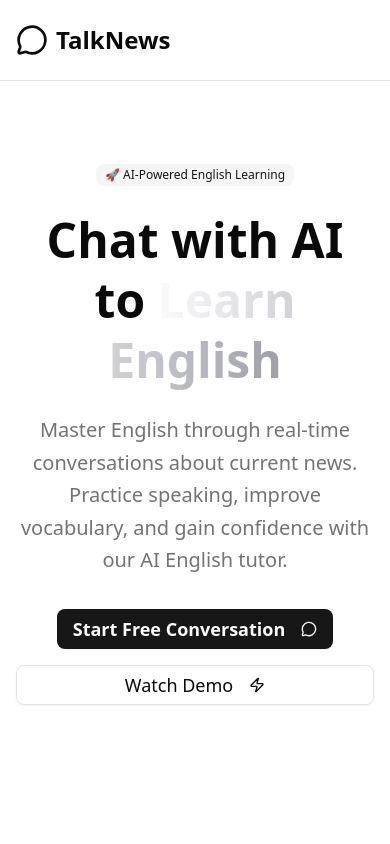
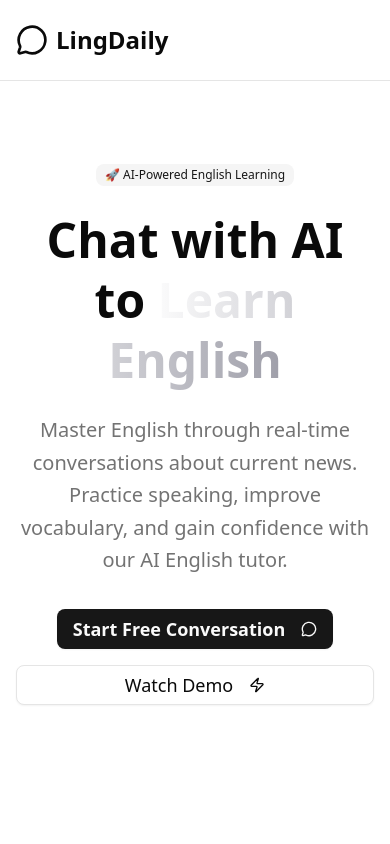
Before and after one commit to JackYinpei/talk-news, a Next.js app: page / in a window 390 px wide. Shown: the top 844 px of the page. Built offline with nearby package versions, Linux system fonts and the light colour scheme; no server answers.

Commit message:
rename: proj named with LingDaily instead talknews

```diff
--- a/app/api/news/route.js
+++ b/app/api/news/route.js
@@ -27,7 +27,7 @@ export async function GET(req) {
       cache: 'no-store',
       // Some servers behave better with a UA
       headers: {
-        'User-Agent': 'TalkNews/1.0 (+https://talknews.ai)'
+        'User-Agent': 'LingDaily/1.0 (+https://talknews.ai)'
       }
     });
 
--- a/app/components/HomePageClient.jsx
+++ b/app/components/HomePageClient.jsx
@@ -14,9 +14,9 @@ const I18N = {
   en: {
     nav: { features: 'Features', how: 'How it Works', reviews: 'Reviews', startLearning: 'Start Learning', signIn: 'Sign In', signOut: 'Sign Out', talk: 'Talk', history: 'History' },
     hero: { badge: 'AI-Powered English Learning', h1Prefix: 'Chat with AI to', h1Highlight: 'Learn English', desc: 'Master English through real-time conversations about current news. Practice speaking, improve vocabulary, and gain confidence with our AI English tutor.', primaryBtn: 'Start Free Conversation', secondaryBtn: 'Watch Demo' },
-    features: { title: 'Why Choose TalkNews?', subtitle: 'Learn English naturally through AI conversations about real-world topics', card1Title: 'Real-Time Conversations', card1Desc: 'Practice speaking English with AI that understands context and provides instant feedback on your pronunciation and grammar.', card2Title: 'Current News Topics', card2Desc: 'Stay informed while learning. Discuss trending news stories to build vocabulary and cultural understanding.', card3Title: 'Personalized Learning', card3Desc: 'AI adapts to your learning level and interests, providing customized conversations that match your progress.' },
+    features: { title: 'Why Choose LingDaily?', subtitle: 'Learn English naturally through AI conversations about real-world topics', card1Title: 'Real-Time Conversations', card1Desc: 'Practice speaking English with AI that understands context and provides instant feedback on your pronunciation and grammar.', card2Title: 'Current News Topics', card2Desc: 'Stay informed while learning. Discuss trending news stories to build vocabulary and cultural understanding.', card3Title: 'Personalized Learning', card3Desc: 'AI adapts to your learning level and interests, providing customized conversations that match your progress.' },
     how: { title: 'How It Works', subtitle: 'Three simple steps to start improving your English today', step1Title: 'Choose a News Topic', step1Desc: 'Select from current news stories that interest you, from technology to global events.', step2Title: 'Start Talking', step2Desc: 'Engage in natural conversation with our AI tutor about the topic you chose.', step3Title: 'Learn & Improve', step3Desc: 'Receive real-time feedback, learn new vocabulary, and track your progress.' },
-    benefits: { title: 'Perfect for English Learners', bullets: ['Practice speaking without judgment','Learn vocabulary in context','Improve pronunciation with AI feedback','Stay updated with global news','Learn at your own pace, 24/7'], rating: '4.9/5 from 1000+ learners', quote: '“TalkNews helped me improve my English speaking skills faster than any other method. The AI conversations feel natural and the news topics keep me engaged.”', cite: '— Sarah K., International Student' },
+    benefits: { title: 'Perfect for English Learners', bullets: ['Practice speaking without judgment','Learn vocabulary in context','Improve pronunciation with AI feedback','Stay updated with global news','Learn at your own pace, 24/7'], rating: '4.9/5 from 1000+ learners', quote: '“LingDaily helped me improve my English speaking skills faster than any other method. The AI conversations feel natural and the news topics keep me engaged.”', cite: '— Sarah K., International Student' },
     cta: { title: 'Ready to Master English?', subtitle: 'Join thousands of learners who are improving their English through AI-powered conversations', primaryBtn: 'Start Your Free Conversation', note: 'No credit card required • Start learning immediately' },
     footer: { features: 'Features', learning: 'Learning', support: 'Support', aiConversations: 'AI Conversations', newsTopics: 'News Topics', progressTracking: 'Progress Tracking', startLearning: 'Start Learning', conversationHistory: 'Conversation History', tipsGuides: 'Tips & Guides', helpCenter: 'Help Center', contactUs: 'Contact Us', privacy: 'Privacy Policy', rights: 'All rights reserved. Chat with AI to learn English.' },
     start: { learningLabel: 'Learning', nativeLabel: 'Native' },
@@ -24,9 +24,9 @@ const I18N = {
   zh: {
     nav: { features: '功能', how: '使用方式', reviews: '评价', startLearning: '开始学习', signIn: '登录', signOut: '退出登录', talk: '对话', history: '历史' },
     hero: { badge: 'AI 驱动的英语学习', h1Prefix: '和 AI 对话来', h1Highlight: '学习英语', desc: '通过与 AI 围绕实时新闻进行对话学习英语。练习口语、提升词汇量，并获得自信。', primaryBtn: '开始免费对话', secondaryBtn: '观看演示' },
-    features: { title: '为什么选择 TalkNews？', subtitle: '通过与 AI 讨论真实话题，自然地学习英语', card1Title: '实时对话', card1Desc: '与能理解上下文的 AI 进行口语练习，获得关于发音和语法的即时反馈。', card2Title: '时事新闻主题', card2Desc: '在学习的同时保持信息更新。讨论热门新闻，构建词汇与文化理解。', card3Title: '个性化学习', card3Desc: 'AI 会根据你的水平和兴趣定制对话，匹配你的学习进度。' },
+    features: { title: '为什么选择 LingDaily？', subtitle: '通过与 AI 讨论真实话题，自然地学习英语', card1Title: '实时对话', card1Desc: '与能理解上下文的 AI 进行口语练习，获得关于发音和语法的即时反馈。', card2Title: '时事新闻主题', card2Desc: '在学习的同时保持信息更新。讨论热门新闻，构建词汇与文化理解。', card3Title: '个性化学习', card3Desc: 'AI 会根据你的水平和兴趣定制对话，匹配你的学习进度。' },
     how: { title: '如何使用', subtitle: '三步开始高效提升英语', step1Title: '选择新闻话题', step1Desc: '在科技、全球事件等当前新闻中选择你感兴趣的话题。', step2Title: '开始对话', step2Desc: '围绕你选择的话题，与我们的 AI 导师自然交流。', step3Title: '学习与提升', step3Desc: '获得实时反馈，学习新词汇，并跟踪你的进步。' },
-    benefits: { title: '英语学习者的理想选择', bullets: ['无压力的口语练习','在语境中学习词汇','AI 帮助改进发音','持续了解全球资讯','随时随地按节奏学习'], rating: '来自 1000+ 学员的 4.9/5 评分', quote: '“TalkNews 让我口语提升更快。与 AI 的对话很自然，新闻话题也让我保持兴趣。”', cite: '— Sarah K., 国际学生' },
+    benefits: { title: '英语学习者的理想选择', bullets: ['无压力的口语练习','在语境中学习词汇','AI 帮助改进发音','持续了解全球资讯','随时随地按节奏学习'], rating: '来自 1000+ 学员的 4.9/5 评分', quote: '“LingDaily 让我口语提升更快。与 AI 的对话很自然，新闻话题也让我保持兴趣。”', cite: '— Sarah K., 国际学生' },
     cta: { title: '准备好掌握英语了吗？', subtitle: '加入数千学员，通过 AI 对话不断提升英语', primaryBtn: '开始你的免费对话', note: '无需信用卡 • 立即开始学习' },
     footer: { features: '功能', learning: '学习', support: '支持', aiConversations: 'AI 对话', newsTopics: '新闻话题', progressTracking: '进度追踪', startLearning: '开始学习', conversationHistory: '对话历史', tipsGuides: '技巧与指南', helpCenter: '帮助中心', contactUs: '联系我们', privacy: '隐私政策', rights: '版权所有。和 AI 对话学习英语。' },
     start: { learningLabel: '学习语言', nativeLabel: '母语' },
@@ -34,9 +34,9 @@ const I18N = {
   ja: {
     nav: { features: '機能', how: '使い方', reviews: 'レビュー', startLearning: '学習を始める', signIn: 'サインイン', signOut: 'サインアウト', talk: '会話', history: '履歴' },
     hero: { badge: 'AI で英語学習', h1Prefix: 'AIと会話して', h1Highlight: '英語を学ぶ', desc: 'ニュースに関するリアルタイム会話で英語を習得。スピーキング練習、語彙力アップ、自信を獲得しよう。', primaryBtn: '無料で会話を開始', secondaryBtn: 'デモを見る' },
-    features: { title: 'TalkNews を選ぶ理由', subtitle: '実世界のトピックについて AI と会話し、自然に英語を学ぶ', card1Title: 'リアルタイム会話', card1Desc: '文脈を理解する AI と英会話練習。発音や文法の即時フィードバック。', card2Title: '最新ニュースの話題', card2Desc: '学びながら情報収集。トレンドのニュースで語彙と文化理解を養う。', card3Title: 'パーソナライズ学習', card3Desc: 'レベルや興味に合わせて会話を最適化。あなたの進度にマッチ。' },
+    features: { title: 'LingDaily を選ぶ理由', subtitle: '実世界のトピックについて AI と会話し、自然に英語を学ぶ', card1Title: 'リアルタイム会話', card1Desc: '文脈を理解する AI と英会話練習。発音や文法の即時フィードバック。', card2Title: '最新ニュースの話題', card2Desc: '学びながら情報収集。トレンドのニュースで語彙と文化理解を養う。', card3Title: 'パーソナライズ学習', card3Desc: 'レベルや興味に合わせて会話を最適化。あなたの進度にマッチ。' },
     how: { title: '使い方', subtitle: '3 ステップで英語力を向上', step1Title: 'ニューストピックを選ぶ', step1Desc: 'テクノロジーから国際情勢まで、気になるニュースを選択。', step2Title: '会話を始める', step2Desc: '選んだトピックについて AI チューターと自然に会話。', step3Title: '学び、上達する', step3Desc: 'リアルタイムのフィードバックを受け、語彙を学び、進捗を追跡。' },
-    benefits: { title: '英語学習者に最適', bullets: ['気軽にスピーキング練習','文脈で語彙を学ぶ','AI で発音を改善','世界のニュースを把握','いつでも自分のペースで'], rating: '1000人以上から4.9/5の評価', quote: '「TalkNews で英会話力が大幅に向上しました。AI との会話は自然で、ニュース話題で飽きません。」', cite: '— Sarah K.（留学生）' },
+    benefits: { title: '英語学習者に最適', bullets: ['気軽にスピーキング練習','文脈で語彙を学ぶ','AI で発音を改善','世界のニュースを把握','いつでも自分のペースで'], rating: '1000人以上から4.9/5の評価', quote: '「LingDaily で英会話力が大幅に向上しました。AI との会話は自然で、ニュース話題で飽きません。」', cite: '— Sarah K.（留学生）' },
     cta: { title: '英語をマスターする準備はできた？', subtitle: '何千人もの学習者が AI 会話で英語力を向上', primaryBtn: '無料で会話を開始', note: 'クレジットカード不要 • 今すぐ始められます' },
     footer: { features: '機能', learning: '学習', support: 'サポート', aiConversations: 'AI 会話', newsTopics: 'ニューストピック', progressTracking: '進捗トラッキング', startLearning: '学習を始める', conversationHistory: '会話履歴', tipsGuides: 'ヒントとガイド', helpCenter: 'ヘルプセンター', contactUs: 'お問い合わせ', privacy: 'プライバシーポリシー', rights: '無断転載禁止。AI と会話して英語を学ぶ。' },
     start: { learningLabel: '学習言語', nativeLabel: '母語' },
@@ -78,7 +78,7 @@ export default function HomePageClient({ signedIn, signOutAction }) {
           <div className="flex items-center justify-between">
             <div className="flex items-center space-x-2">
               <MessageCircle className="h-8 w-8" />
-              <span className="text-2xl font-bold text-foreground">TalkNews</span>
+              <span className="text-2xl font-bold text-foreground">LingDaily</span>
             </div>
             <nav className="hidden md:flex items-center space-x-6">
               {signedIn ? (
@@ -308,7 +308,7 @@ export default function HomePageClient({ signedIn, signOutAction }) {
             <div>
               <div className="flex items-center space-x-2 mb-4">
                 <MessageCircle className="h-6 w-6" />
-                <span className="text-xl font-bold">TalkNews</span>
+                <span className="text-xl font-bold">LingDaily</span>
               </div>
               <p className="text-muted-foreground">AI-powered English learning through news conversations</p>
             </div>
@@ -338,7 +338,7 @@ export default function HomePageClient({ signedIn, signOutAction }) {
             </div>
           </div>
           <div className="border-t border-border mt-12 pt-8 text-center text-muted-foreground">
-            <p>&copy; 2024 TalkNews. {t.footer.rights}</p>
+            <p>&copy; 2024 LingDaily. {t.footer.rights}</p>
           </div>
         </div>
       </footer>
--- a/app/components/Navbar.jsx
+++ b/app/components/Navbar.jsx
@@ -12,7 +12,7 @@ export default function Navbar() {
     <header className="w-full border-b border-border bg-card text-card-foreground">
       <div className="container mx-auto px-4 h-14 flex items-center justify-between">
         <div className="flex items-center gap-4">
-          <Link href="/" className="font-semibold">TalkNews</Link>
+          <Link href="/" className="font-semibold">LingDaily</Link>
           {status === 'authenticated' && (
             <nav className="flex items-center gap-4 text-sm">
               <Link href="/talk" className="hover:underline">对话</Link>
--- a/app/layout.js
+++ b/app/layout.js
@@ -5,12 +5,12 @@ import { LanguageProvider } from '@/app/contexts/LanguageContext'
 import { ThemeProvider } from '@/app/contexts/ThemeContext'
 
 export const metadata = {
-  title: "TalkNews - Chat with AI to Learn English | AI English Tutor",
+  title: "LingDaily - Chat with AI to Learn English | AI English Tutor",
   description: "Master English through AI-powered conversations about current news. Practice speaking, improve vocabulary, and gain confidence with our intelligent English learning platform. Chat with AI to learn English naturally and effectively.",
   keywords: ["chat with ai to learn english", "ai english tutor", "english learning", "ai conversation", "speak english practice", "english vocabulary", "news english", "ai language learning", "english conversation practice", "learn english online"],
-  authors: [{ name: "TalkNews" }],
-  creator: "TalkNews",
-  publisher: "TalkNews",
+  authors: [{ name: "LingDaily" }],
+  creator: "LingDaily",
+  publisher: "LingDaily",
   formatDetection: {
     email: false,
     address: false,
@@ -21,16 +21,16 @@ export const metadata = {
     canonical: '/',
   },
   openGraph: {
-    title: "TalkNews - Chat with AI to Learn English",
+    title: "LingDaily - Chat with AI to Learn English",
     description: "Master English through AI-powered conversations about current news. Practice speaking, improve vocabulary, and gain confidence naturally.",
     url: 'https://talknews.ai',
-    siteName: 'TalkNews',
+    siteName: 'LingDaily',
     images: [
       {
         url: '/og-image.jpg',
         width: 1200,
         height: 630,
-        alt: 'TalkNews - Chat with AI to Learn English',
+        alt: 'LingDaily - Chat with AI to Learn English',
       },
     ],
     locale: 'en_US',
@@ -38,10 +38,10 @@ export const metadata = {
   },
   twitter: {
     card: 'summary_large_image',
-    title: "TalkNews - Chat with AI to Learn English",
+    title: "LingDaily - Chat with AI to Learn English",
     description: "Master English through AI-powered conversations about current news. Practice speaking and improve vocabulary naturally.",
     images: ['/og-image.jpg'],
-    creator: '@talknews',
+    creator: '@LingDaily',
   },
   robots: {
     index: true,
--- a/app/page.js
+++ b/app/page.js
@@ -12,7 +12,7 @@ export default async function Home() {
   const structuredData = {
     "@context": "https://schema.org",
     "@type": "WebApplication",
-    "name": "TalkNews",
+    "name": "LingDaily",
     "description": "Chat with AI to learn English through current news conversations. AI-powered English learning platform for vocabulary building and speaking practice.",
     "url": "https://talknews.ai",
     "applicationCategory": "EducationalApplication",
--- a/app/sign-in/sign-in-client.jsx
+++ b/app/sign-in/sign-in-client.jsx
@@ -51,7 +51,7 @@ export default function SignInClient({ googleEnabled }) {
         <div className="max-w-md space-y-6 text-center md:text-left">
           <div className="inline-flex items-center gap-2 rounded-full border border-white/10 bg-white/5 px-3 py-1 text-xs font-semibold uppercase tracking-wide text-white/80">
             <MessageCircle className="size-3.5" />
-            <span>TalkNews</span>
+            <span>LingDaily</span>
           </div>
           <h1 className="text-4xl font-semibold md:text-5xl">
             Sign in to continue your AI conversation practice
--- a/app/sign-up/page.jsx
+++ b/app/sign-up/page.jsx
@@ -56,7 +56,7 @@ export default function SignUp() {
             <UserPlus className="size-3.5" />
             <span>Create Account</span>
           </div>
-          <h1 className="text-4xl font-semibold md:text-5xl">Join TalkNews</h1>
+          <h1 className="text-4xl font-semibold md:text-5xl">Join LingDaily</h1>
           <p className="text-base text-white/70 md:text-lg">
             Register with your email and start practicing English with AI.
           </p>
```
Also changed, not shown: 2 other files (tests, documents, lock files or other folders).
